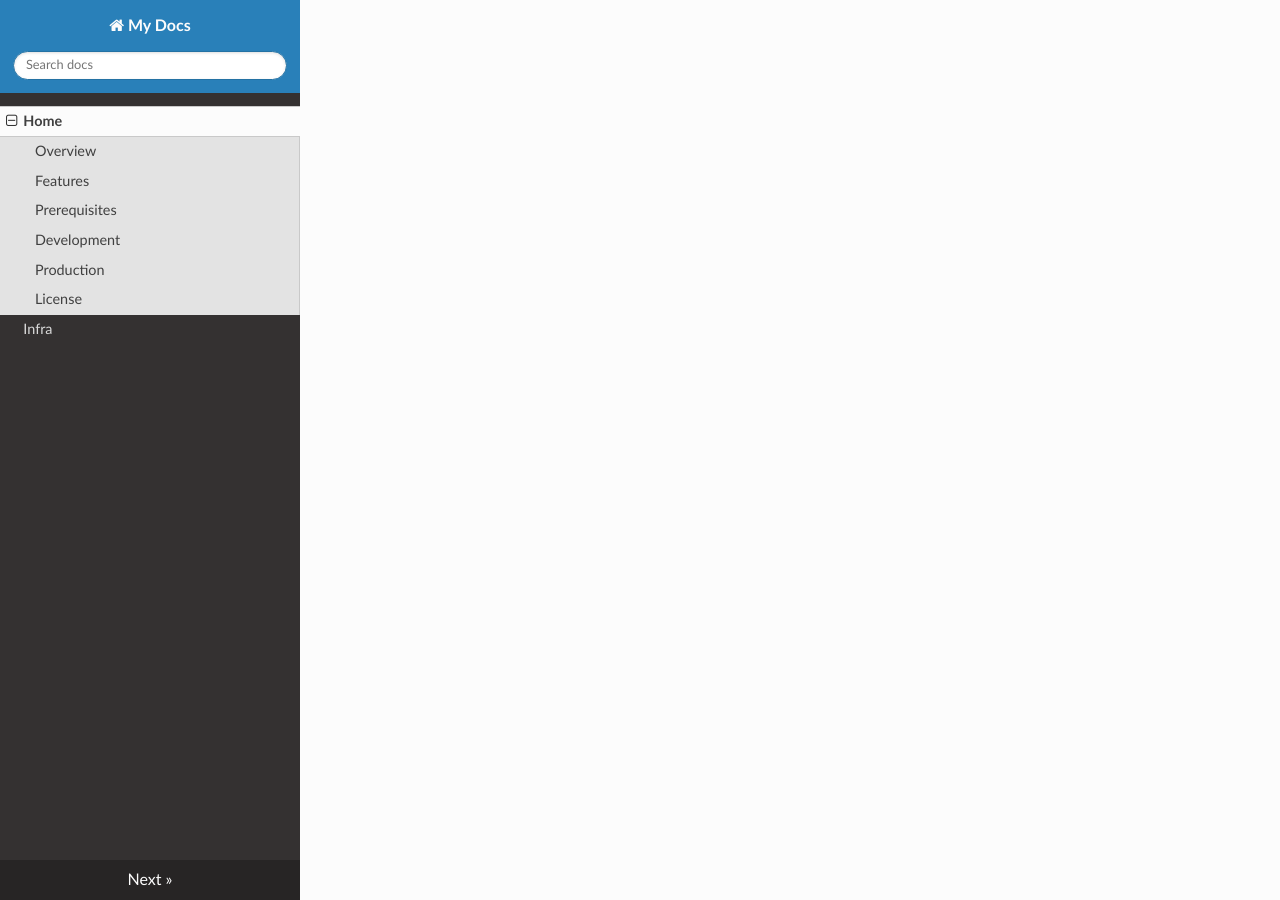
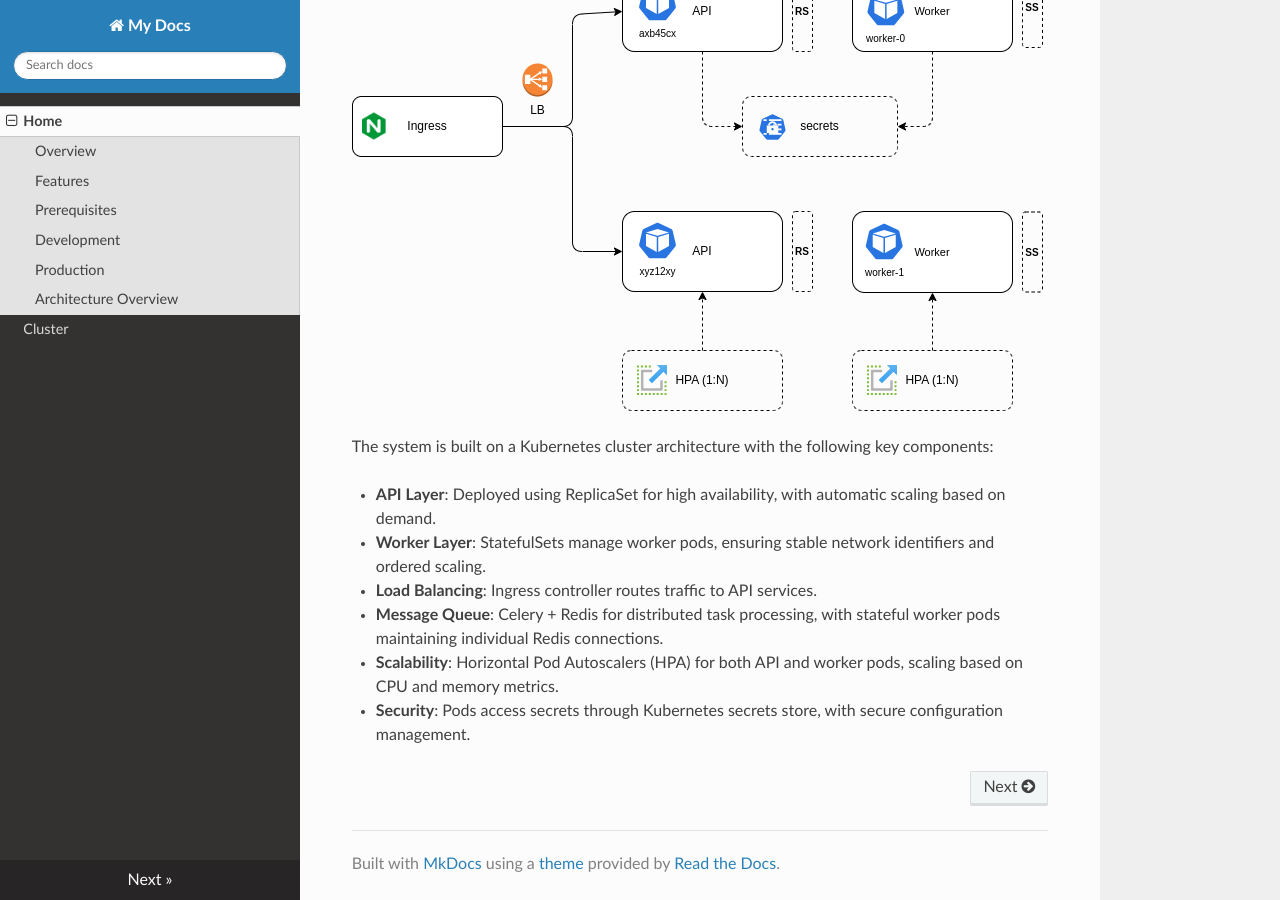
Before and after one commit to igor-rodrigues-ss/fapi-k8s, an MkDocs documentation site: the page built from docs/docs/index.md, in a window 1280 px wide and 900 px high, scrolled down 2403 px. Built offline with MkDocs 1.6.1, drawn with Linux system fonts in a browser that asks for light colours; nearby versions of some CDN libraries; some of the changed text lies outside the part shown.

Commit message:
docs: Update live documentation with cluster details

````diff
--- a/docs/docs/index.md
+++ b/docs/docs/index.md
@@ -1,7 +1,7 @@
 # FastAPI K8S
 
 [![Python 3.12](https://img.shields.io/badge/python-3.12-blue.svg)](https://www.python.org/downloads/release/python-3120/)
-[![FastAPI](https://img.shields.io/badge/FastAPI-0.100.0-brightgreen.svg)](https://fastapi.tiangolo.com/)
+[![FastAPI](https://img.shields.io/badge/FastAPI-0.115.12-blue.svg)](https://fastapi.tiangolo.com/)
 [![Docker](https://img.shields.io/badge/Docker-20.10.7-blue.svg)](https://www.docker.com/)
 [![Kubernetes](https://img.shields.io/badge/Kubernetes-1.28.0-blue.svg)](https://kubernetes.io/)
 [![MkDocs](https://img.shields.io/badge/MkDocs-1.6.1-blue.svg)](https://www.mkdocs.org/)
@@ -80,7 +80,15 @@ microk8s status
 make deploy
 ```
 
+## Architecture Overview
 
-## License
+![Cluster Architecture](imgs/arch.png)
 
-This project is licensed under the MIT License - see the LICENSE file for details.
+The system is built on a Kubernetes cluster architecture with the following key components:
+
+- **API Layer**: Deployed using ReplicaSet for high availability, with automatic scaling based on demand.
+- **Worker Layer**: StatefulSets manage worker pods, ensuring stable network identifiers and ordered scaling.
+- **Load Balancing**: Ingress controller routes traffic to API services.
+- **Message Queue**: Celery + Redis for distributed task processing, with stateful worker pods maintaining individual Redis connections.
+- **Scalability**: Horizontal Pod Autoscalers (HPA) for both API and worker pods, scaling based on CPU and memory metrics.
+- **Security**: Pods access secrets through Kubernetes secrets store, with secure configuration management.
--- a/docs/mkdocs.yml
+++ b/docs/mkdocs.yml
@@ -2,4 +2,4 @@ site_name: My Docs
 theme: readthedocs
 nav:
   - Home: index.md
-  - Infra: infra.md
+  - Cluster: cluster.md
````
Also changed, not shown: docs/docs/cluster.md (added, +37 -0 lines), docs/docs/infra.md (deleted), docs/imgs/flower.png (deleted).
